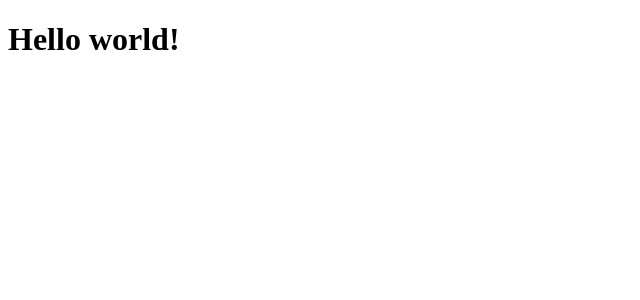
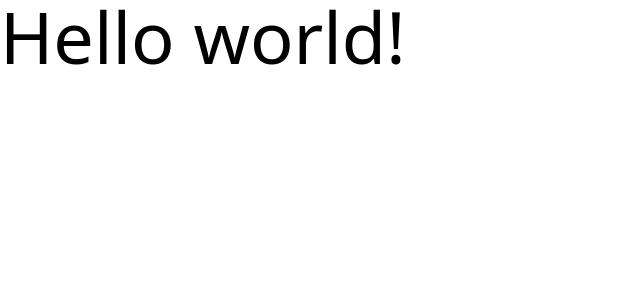
Before and after one commit to gustavomaltez/pidao-web, a React (Vite) app: page / in a window 1280 px wide. Shown: the top 300 px of the page, without its empty margins (0-640 px from the left). Built offline with nearby package versions, Linux system fonts and the light colour scheme.

Commit message:
chore: setup tailwindcss

```diff
--- a/package.json
+++ b/package.json
@@ -21,9 +21,12 @@
     "@typescript-eslint/eslint-plugin": "^5.39.0",
     "@typescript-eslint/parser": "^5.39.0",
     "@vitejs/plugin-react": "^2.1.0",
+    "autoprefixer": "^10.4.12",
     "eslint": "^8.25.0",
     "eslint-plugin-react": "^7.31.8",
     "husky": "^8.0.1",
+    "postcss": "^8.4.17",
+    "tailwindcss": "^3.1.8",
     "typescript": "^4.6.4",
     "vite": "^3.1.0",
     "vite-plugin-eslint": "^1.6.1",
--- /dev/null
+++ b/postcss.config.cjs
@@ -0,0 +1,6 @@
+module.exports = {
+  plugins: {
+    tailwindcss: {},
+    autoprefixer: {},
+  },
+}
--- a/src/App.tsx
+++ b/src/App.tsx
@@ -1,7 +1,9 @@
+import './index.css';
+
 export function App(): JSX.Element {
   return (
     <div>
-      <h1>Hello world!</h1>
+      <h1 className='text-7xl'>Hello world!</h1>
     </div>
   );
 }
--- /dev/null
+++ b/src/index.css
@@ -0,0 +1,3 @@
+@tailwind base;
+@tailwind components;
+@tailwind utilities;
--- /dev/null
+++ b/tailwind.config.cjs
@@ -0,0 +1,12 @@
+/* eslint-disable no-undef */
+/** @type {import('tailwindcss').Config} */
+module.exports = {
+  content: [
+    './index.html',
+    './src/**/*.{js,ts,jsx,tsx}',
+  ],
+  theme: {
+    extend: {},
+  },
+  plugins: [],
+};
```
Also changed, not shown: .eslintrc.json, 1 other file (tests, documents, lock files or other folders).
